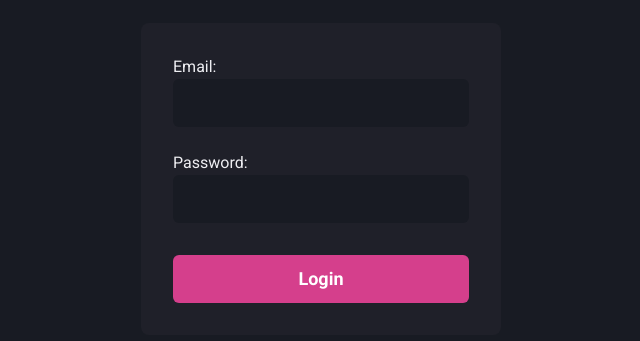
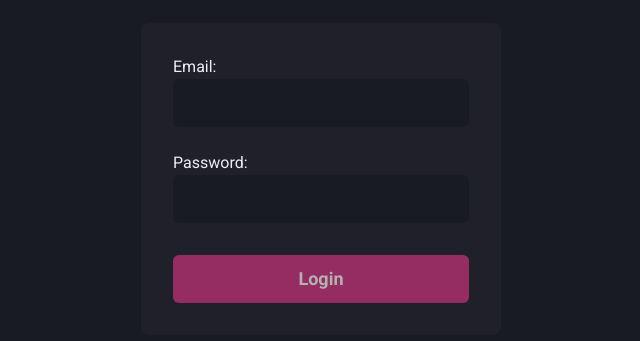
Before and after one commit to zLibrian/dashgo, a Next.js app: page / in a window 1280 px wide. Shown: the part 221-562 px from the top of the page, without its empty margins (319-959 px from the left). Built offline with nearby package versions, Linux system fonts and the light colour scheme.

Commit message:
feat: add data schema validation to login form

```diff
--- a/src/app/page.tsx
+++ b/src/app/page.tsx
@@ -2,17 +2,27 @@
 
 import { Flex, Button, Stack } from '@chakra-ui/react';
 import { useForm, SubmitHandler } from 'react-hook-form';
+import { z } from 'zod';
+import { zodResolver } from '@hookform/resolvers/zod';
 
 import { Form } from '@/components/Form';
 import { Input } from '@/components/Form/Input';
 
-type SignInFormData = {
-  email: string;
-  password: string;
-};
+const signInFormSchema = z.object({
+  email: z.string().email({ message: 'Invalid email address' }),
+  password: z
+    .string()
+    .min(8, { message: 'Password must be at least 8 characters' }),
+});
+
+type SignInFormData = z.infer<typeof signInFormSchema>;
 
 export default function Home() {
-  const { register, handleSubmit } = useForm<SignInFormData>();
+  const { register, handleSubmit, formState } = useForm<SignInFormData>({
+    resolver: zodResolver(signInFormSchema),
+  });
+
+  const { errors } = formState;
 
   const handleSignIn: SubmitHandler<SignInFormData> = (data, e) => {
     e?.preventDefault();
@@ -23,11 +33,31 @@ export default function Home() {
     <Flex w="100vw" h="100vh" align="center" justify="center">
       <Form onSubmit={handleSubmit(handleSignIn)}>
         <Stack spacing="4">
-          <Input label="Email:" type="email" {...register('email')} />
-          <Input label="Password:" type="password" {...register('password')} />
+          <Input
+            label="Email:"
+            type="email"
+            {...register('email')}
+            error={errors.email}
+          />
+          <Input
+            label="Password:"
+            type="password"
+            {...register('password')}
+            error={errors.password}
+          />
         </Stack>
 
-        <Button type="submit" mt="6" colorScheme="pink" size="lg">
+        <Button
+          type="submit"
+          mt="6"
+          colorScheme="pink"
+          size="lg"
+          isDisabled={!formState.isValid}
+          _disabled={{
+            filter: 'brightness(0.7)',
+            cursor: 'not-allowed',
+          }}
+        >
           Login
         </Button>
       </Form>
```
